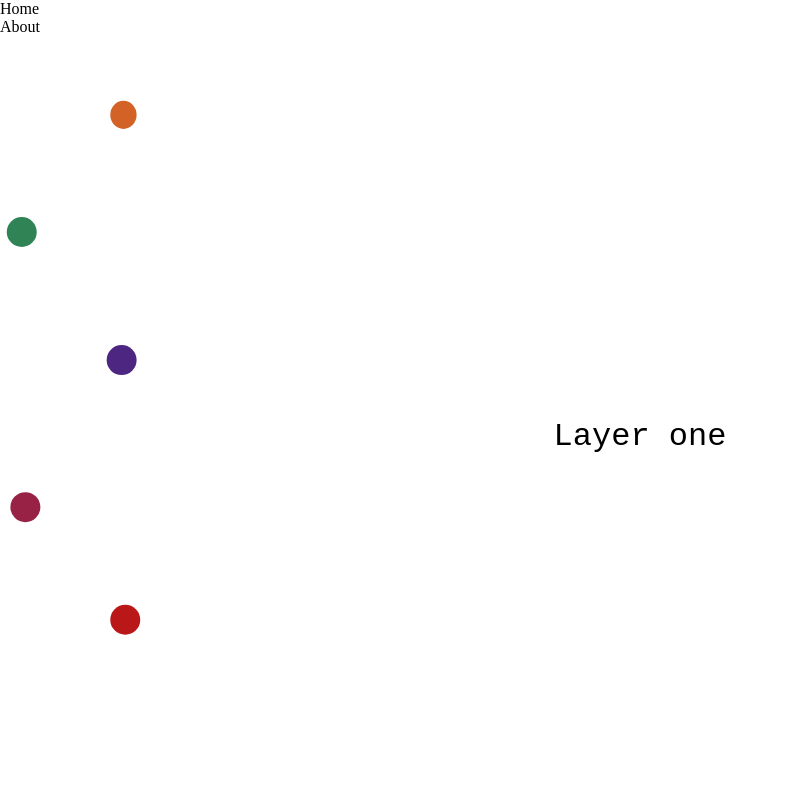
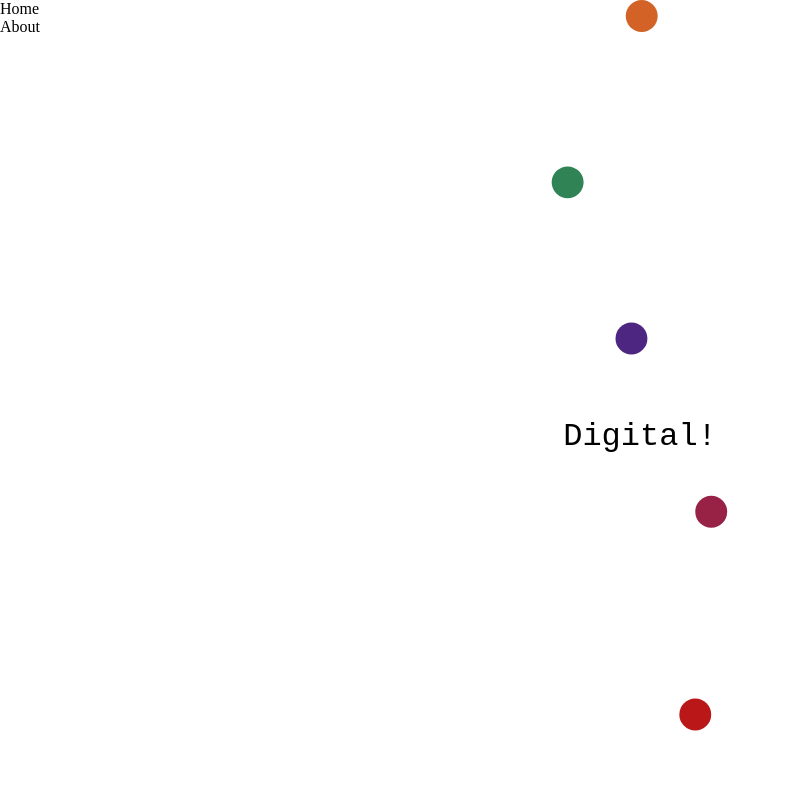
Before and after one commit to mahima98/animation, a React (Create React App) app in the folder scroll-gsap-layers/: page / in a window 1280 px wide. Shown: the top 800 px of the page, without its empty margins (0-791 px from the left). Built offline with nearby package versions, Linux system fonts and the light colour scheme.

Commit message:
added animations to layers

```diff
--- a/scroll-gsap-layers/src/App.js
+++ b/scroll-gsap-layers/src/App.js
@@ -1,143 +1,244 @@
-import "./index.css";
 import { gsap } from "gsap";
 import { ScrollTrigger } from "gsap/ScrollTrigger";
+import { useEffect } from "react";
+import Header from "./Header";
 import Layer from "./Layer";
 import Sections from "./Sections";
-import { useEffect, useRef } from "react";
-import Header from "./Header";
-import { MotionPathPlugin } from "gsap/MotionPathPlugin.js";
+import "./index.css";
 
 function App() {
-  gsap.registerPlugin(ScrollTrigger, MotionPathPlugin);
+  gsap.registerPlugin(ScrollTrigger);
   gsap.defaults({ ease: "none" });
 
   useEffect(() => {
+    let circle1 = document.querySelector(".circle1");
+    let circle2 = document.querySelector(".circle2");
+    let circle3 = document.querySelector(".circle3");
+    let circle4 = document.querySelector(".circle4");
+    let circle5 = document.querySelector(".circle5");
+
+    let layerTwo = document.querySelector('.layerTwo');
+
     let path = document.querySelector("path");
-    console.log(path);
     let pathLength = path.getTotalLength();
-    console.log(pathLength);
-
     path.style.strokeDasharray = pathLength + " " + pathLength;
     path.style.strokeDashoffset = pathLength;
+
+    let countCircle5 = 0;
+    let countCircle4 = 0;
+    let countCircle3 = 0;
+    let countCircle2 = 0;
+    let countCircle1 = 0;
+
+    circle1.style.fill = "none";
+    circle2.style.fill = "none";
+    circle3.style.fill = "none";
+    circle4.style.fill = "none";
+    circle5.style.fill = "none";
+
 
     window.addEventListener("scroll", () => {
       // what % down is it ?
       let scrollPercentage =
-        (document.documentElement.scrollTop + document.body.scrollTop) /
-        (document.documentElement.scrollHeight -
-          document.documentElement.clientHeight);
-      console.log("scrollPercentage", scrollPercentage);
+        (document.documentElement.scrollTop + document.body.scrollTop) / (document.documentElement.scrollHeight -  document.documentElement.clientHeight);
+      let roundOff = Math.round(scrollPercentage * 100)
+      console.log(roundOff)
       //Length to offset the dashes
       let drawLength = pathLength * scrollPercentage;
-      //Draw in rverse
+      //Draw in reverse
       path.style.strokeDashoffset = pathLength - drawLength;
 
-      let circle1 = document.querySelector(".circle1");
-      let circle2 = document.querySelector(".circle2");
-      let circle3 = document.querySelector(".circle3");
-      let circle4 = document.querySelector(".circle4");
-      let circle5 = document.querySelector(".circle5");
-      if (scrollPercentage >= "0.11") {
+      // layer 1 animations
+      if (roundOff > 3) {
         circle1.style.fill = "#D36226";
+        if(countCircle1 === 0 ){
+          countCircle1 = countCircle1 + 1;
+          gsap.to(circle1, {
+            scrollTrigger: {
+              trigger: circle1,
+              start: "top 100px",
+              end: "top 300px",
+              scrub: true,
+              onEnter: () => {
+              },
+              onLeaveBack: () => {
+                circle1.style.fill = "none";
+              },
+            }
+        })}
       }
-      if (scrollPercentage >= "0.27") {
+      // layer 2 animations
+      if (roundOff > 23) {
         circle2.style.fill = "#2F8355";
+        if(countCircle2 === 0 ){
+          countCircle2 = countCircle2 + 1;
+          gsap.to(circle2, {
+            scrollTrigger: {
+              trigger: circle2,
+              start: "top 300px",
+              end: "top 400px",
+              scrub: true,
+              onEnter: () => {
+                layerTwo.classList.add('bg-teal-500');
+
+              },
+
+              onLeaveBack: () => {
+                circle2.style.fill = "none";
+                layerTwo.classList.remove('bg-teal-500');
+              },
+            }
+          })
+
+          let section2 = document.querySelector('.section2');
+          section2.classList.remove('hidden')
+          gsap.fromTo(".layerTwo-right", {opacity: 0, x: -100}, {opacity: 1, x: 0, delay: 0.5, duration: 1.5})
+          gsap.fromTo(".layerTwo-left", {opacity: 0, x: 100}, {opacity: 1, x: 0, delay: 0.5, duration: 1.8})
+
+          gsap.fromTo(".layerTwo", {opacity: 0}, {opacity: 1, duration: 1.0, ease:'none'})
       }
-      if (scrollPercentage >= "0.45") {
+      }
+      // layer 3 animations
+      if (roundOff > 43) {
         circle3.style.fill = "#4D2682";
+        let layerThree = document.querySelector('.layerThree');
+        layerThree.classList.add('bg-purple-400');
+        if(countCircle3 === 0 ){
+          countCircle3 = countCircle3 + 1;
+          gsap.to(circle3, {
+            scrollTrigger: {
+              trigger: circle3,
+              start: "top 600px",
+              end: "top 690px",
+              scrub: true,
+              onEnter: () => {
+              },
+              onLeaveBack: () => {
+                circle3.style.fill = "none";
+                layerThree.classList.remove('bg-purple-400');
+              },
+
+            }
+          })
+
+          let section3 = document.querySelector('.section3');
+          section3.classList.remove('hidden')
+          gsap.fromTo(".layerThree-right", {opacity: 0, x: -100}, {opacity: 1, x: 0, delay: 0.5, duration: 1.8})
+          gsap.fromTo(".layerThree-left", {opacity: 0, x: 100}, {opacity: 1, x: 0, delay: 0.5, duration: 1.5})
+
+          gsap.fromTo(".layerThree", {opacity: 0}, {opacity: 1, duration: 1.0, ease:'none'})
+        }
       }
-      if (scrollPercentage >= "0.65") {
+      // layer 4 animations
+      if (roundOff > 63) {
         circle4.style.fill = "#982246";
+        let layerFour = document.querySelector('.layerFour');
+        layerFour.classList.add('bg-pink-400');
+        if(countCircle4 === 0 ){
+          countCircle4 = countCircle4 + 1;
+          gsap.to(circle4, {
+            scrollTrigger: {
+              trigger: circle4,
+              start: "top 700px",
+              end: "top 400px",
+              scrub: true,
+              onEnter: () => {
+              },
+              onLeaveBack: () => {
+                circle4.style.fill = "none";
+                layerFour.classList.remove('bg-pink-400');
+              }
+            }
+          })
+
+          let section4 = document.querySelector('.section4');
+          section4.classList.remove('hidden')
+          gsap.fromTo(".layerFour-right", {opacity: 0, x: -100}, {opacity: 1, x: 0, delay: 0.5, duration: 1.5})
+          gsap.fromTo(".layerFour-left", {opacity: 0, x: 100}, {opacity: 1, x: 0, delay: 0.5, duration: 1.8})
+
+          gsap.fromTo(".layerFour", {opacity: 0}, {opacity: 1, duration: 1.0, ease:'none'})
+        }
       }
-      if (scrollPercentage >= "0.8") {
+      // layer 5 animations
+      if (roundOff > 88) {
         circle5.style.fill = "#BA1719";
+        if(countCircle5 === 0 ){
+          countCircle5 = countCircle5 + 1;
+          let layerFive = document.querySelector('.layerFive');
+          console.log('layerFive', layerFive)
+          layerFive.classList.add('bg-red-500');
+          gsap.to(circle5, {
+            scrollTrigger: {
+              trigger: circle5,
+              start: "top 750px",
+              end: "top 690px",
+              scrub: true,
+              onEnter: () => {
+                console.log("enter")
+                layerFive.classList.add('bg-red-500');
+              },
+              onLeaveBack: () => {
+                console.log("leave back")
+                layerFive.classList.remove('bg-red-500');
+                circle5.style.fill = "none";
+              },
+            }
+          })
+
+          let section5 = document.querySelector('.section5');
+          section5.classList.remove('hidden')
+          gsap.fromTo(".layerFive-right", {opacity: 0, x: -100}, {opacity: 1, x: 0, delay: 0.5, duration: 1.5})
+          gsap.fromTo(".layerFive-left", {opacity: 0, x: 100}, {opacity: 1, x: 0, delay: 0.5, duration: 1.8})
+
+          gsap.fromTo(".layerFive", {opacity: 0}, {opacity: 1, duration: 1.0, ease:'none'})
+        }
       }
+    });
 
-      // switch (scrollPercentage) {
-      //   case 0.11846496106785318:
-      //     console.log("1111111111111111");
-      //     circle1.style.fill = "#D36226";
-      //     break;
-      //   case 0.27:
-      //     circle2.style.fill = "#2F8355";
-      //     break;
-      //   case 0.35:
-      //     circle3.style.fill = "#4D2682";
-      //     break;
-      //   case 0.62:
-      //     circle4.style.fill = "#982246";
-      //     break;
-      //   case 0.72:
-      //     circle5.style.fill = "#BA1719";
-      //     break;
-      //   default:
-      //     break;
-      // }
-    });
+    gsap.fromTo(".layerOne", {opacity: 0}, {opacity: 1, duration: 2})
+    gsap.fromTo(".sectionOne", {opacity: 0, x: -100}, {opacity: 1, duration: 1, x: 0})
   }, []);
 
   return (
     <div className="App">
       <Header></Header>
-      <div className="line-container">
-        <svg
-          width="147"
-          height="881"
-          viewBox="0 0 147 881"
-          fill="none"
-          xmlns="http://www.w3.org/2000/svg"
-        >
-          <path
-            d="M130 0V117V127.5L20 257.5L130 396L20 558L130 686V880.5"
-            stroke="black"
-            strokeWidth="4"
-          />
-          <ellipse
-            className="circle1"
-            cx="128.5"
-            cy="126.5"
-            rx="14.5"
-            ry="15.5"
-            fill="white"
-          />
-          <circle
-            className="circle2"
-            cx="16.5"
-            cy="255.5"
-            r="16.5"
-            fill="white"
-          />
-          <circle
-            className="circle3"
-            cx="126.5"
-            cy="396.5"
-            r="16.5"
-            fill="white"
-          />
-          <circle
-            className="circle4"
-            cx="20.5"
-            cy="558.5"
-            r="16.5"
-            fill="white"
-          />
-          <circle
-            className="circle5"
-            cx="130.5"
-            cy="682.5"
-            r="16.5"
-            fill="white"
-          />
+      <div className="line-container z-10">
+        <svg width="200" height="702" viewBox="0 0 155 702" fill="none" xmlns="http://www.w3.org/2000/svg">
+          <path d="M105.5 0.5C-195 186 364.5 468.5 61 701.5" stroke="black"/>
+          <circle className="circle1" cx="79" cy="14" r="14" fill="none"/>
+          <circle className="circle2" cx="14" cy="160" r="14" fill="none"/>
+          <circle className="circle3" cx="70" cy="297" r="14" fill="none"/>
+          <circle className="circle4" cx="140" cy="449" r="14" fill="none"/>
+          <circle className="circle5" cx="126" cy="627" r="14" fill="none"/>
         </svg>
       </div>
-      <Layer name="one" color="bg-orange-400">
-        <Sections styling="flex justify-center items-center">
-          Layer one
+      <Layer name="layerOne" color="bg-orange-400">
+        <Sections styling="sectionOne flex justify-center items-center">
+          Digital!
         </Sections>
       </Layer>
-      <Layer name="two">
-        <Sections styling="flex justify-center items-center">
-          Layer two
+      <Layer name="layerTwo">
+        <Sections styling="section2 hidden flex justify-center items-center gap-8">
+          <img className="layerTwo-right" src="https://picsum.photos/500/300?grayscale" alt="example"></img>
+          <div className="layerTwo-left text-7xl">QA</div>
+        </Sections>
+      </Layer>
+      <Layer name="layerThree">
+        <Sections styling="section3 hidden flex justify-center items-center gap-8">
+          <div className="layerThree-right text-7xl">VIDEO</div>
+          <img className="layerThree-left" src="https://picsum.photos/500/300?grayscale" alt="example"></img>
+        </Sections>
+      </Layer>
+      <Layer name="layerFour">
+        <Sections styling="section4 hidden flex justify-center items-center gap-8">
+          <img className="layerFour-right" src="https://picsum.photos/500/300?grayscale" alt="example"></img>
+          <div className="layerFour-left text-7xl">Print</div>
+        </Sections>
+      </Layer>
+      <Layer name="layerFive">
+      <Sections styling="section5 hidden flex justify-center items-center gap-8">
+          <img className="layerFive-right" src="https://picsum.photos/500/300?grayscale" alt="example"></img>
+          <div className="layerFive-left text-7xl">CGI</div>
         </Sections>
       </Layer>
     </div>
--- a/scroll-gsap-layers/src/index.css
+++ b/scroll-gsap-layers/src/index.css
@@ -13,7 +13,7 @@ body {
   left: 0;
   width: 100%;
   height: 100%;
-  text-align: start;
+  text-align: center;
   overflow: hidden;
 }
 
```
Also changed, not shown: scroll-gsap-layers/src/Layer.js (+1 -7 lines).
